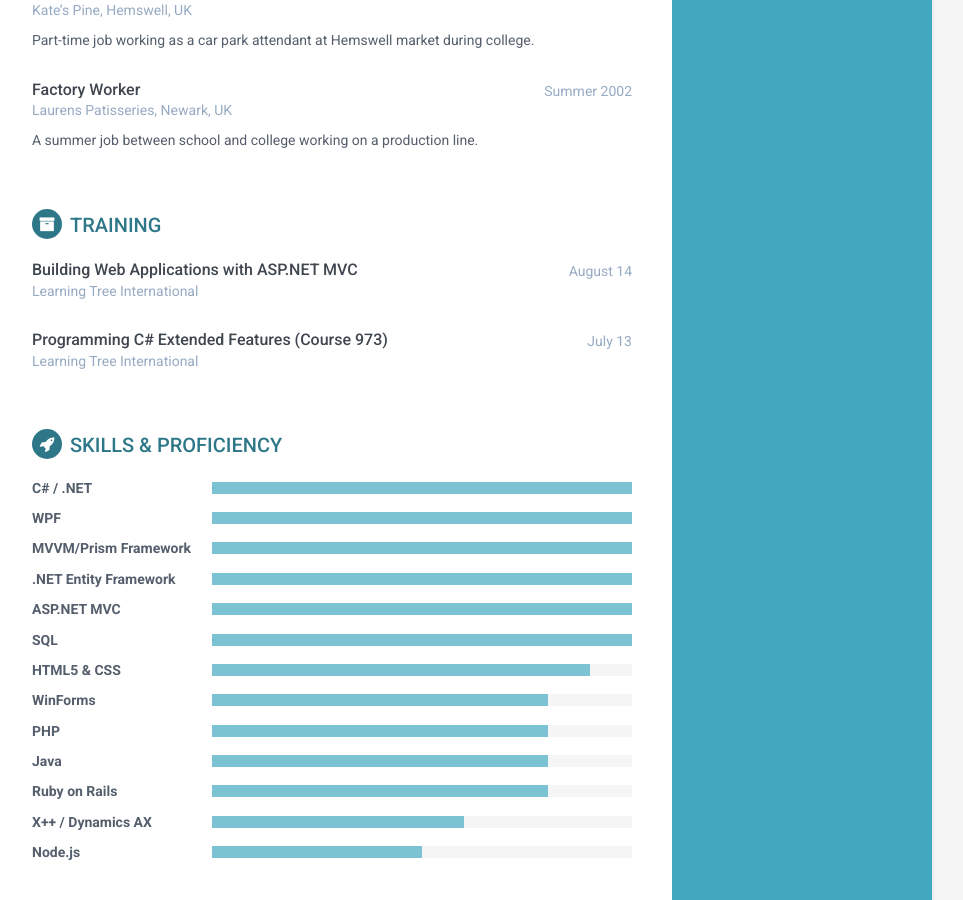
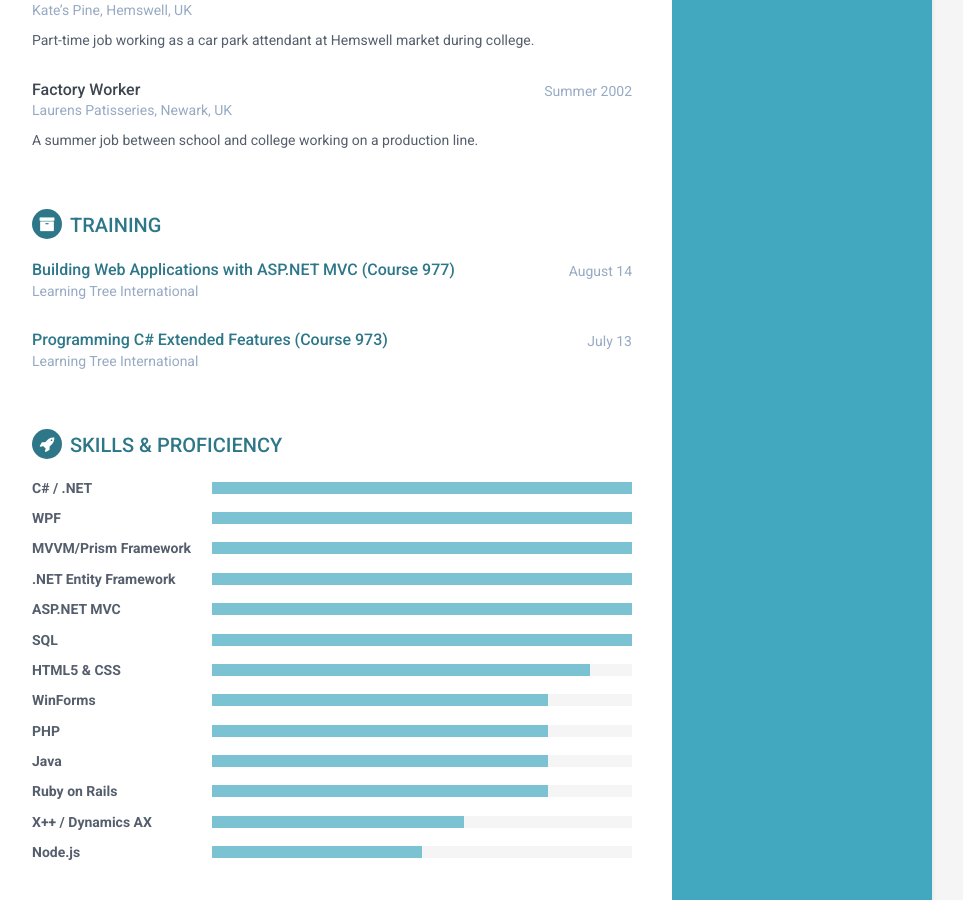
Before and after one commit to maytwenty/maytwenty.github.io, a Jekyll site: the page built from index.html, in a window 1280 px wide and 900 px high, scrolled down 1677 px. Shown: the whole window, without its empty margins (188-1151 px from the left). Built offline with Jekyll 4.4.1, drawn with Linux system fonts in a browser that asks for light colours.

Commit message:
Update training.html

```diff
--- a/_includes/training.html
+++ b/_includes/training.html
@@ -4,7 +4,7 @@
     <div class="item">
         <div class="meta">
             <div class="upper-row">
-                <h3 class="job-title">Building Web Applications with ASP.NET MVC</h3>
+                <h3 class="job-title"><a href="https://www.learningtree.co.uk/courses/977/building-web-applications-with-aspnet-mvc-training/">Building Web Applications with ASP.NET MVC (Course 977)</a></h3>
                 <div class="time">August 14</div>
             </div><!--//upper-row-->
             <div class="company">Learning Tree International</div>
@@ -14,7 +14,7 @@
     <div class="item">
         <div class="meta">
             <div class="upper-row">
-                <h3 class="job-title">Programming C# Extended Features (Course 973)</h3>
+                <h3 class="job-title"><a href="https://www.learningtree.co.uk/courses/973/c-programming-training-extended-features/">Programming C# Extended Features (Course 973)</a></h3>
                 <div class="time">July 13</div>
             </div><!--//upper-row-->
             <div class="company">Learning Tree International</div>
```
